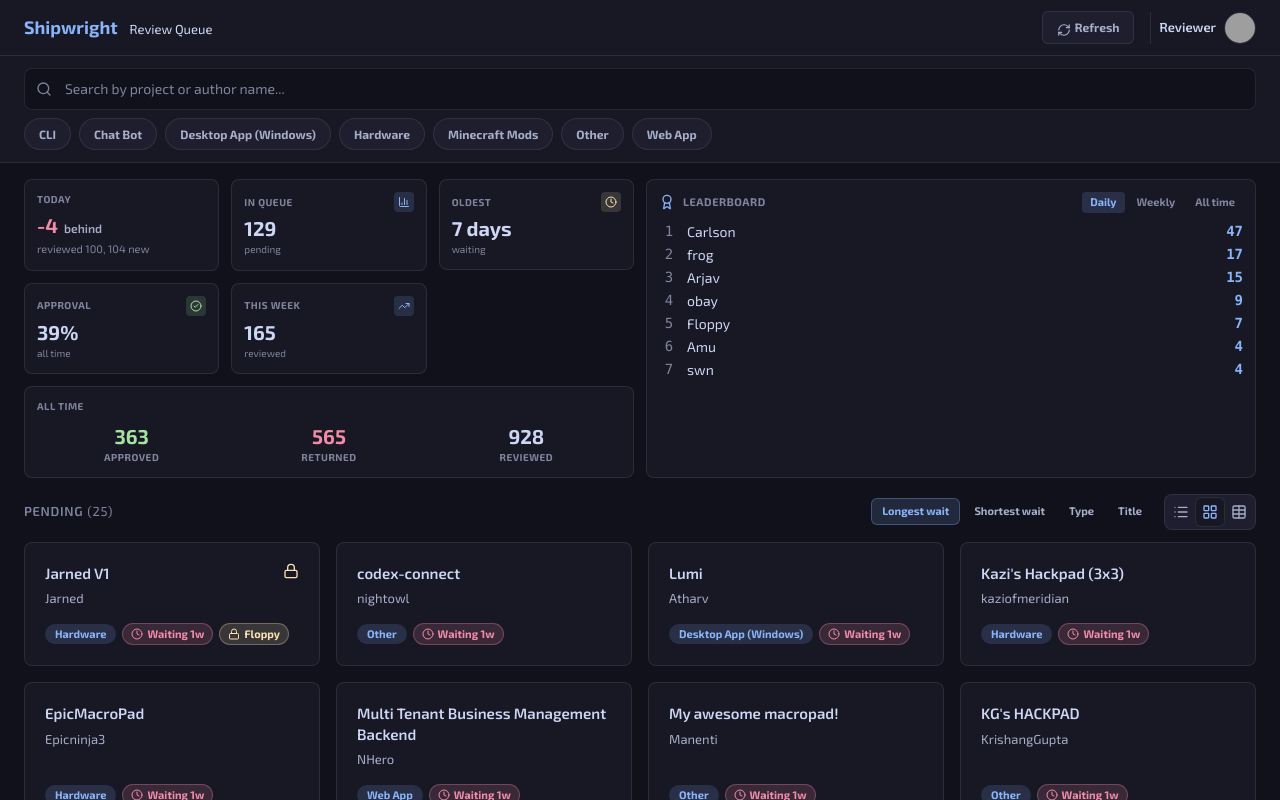
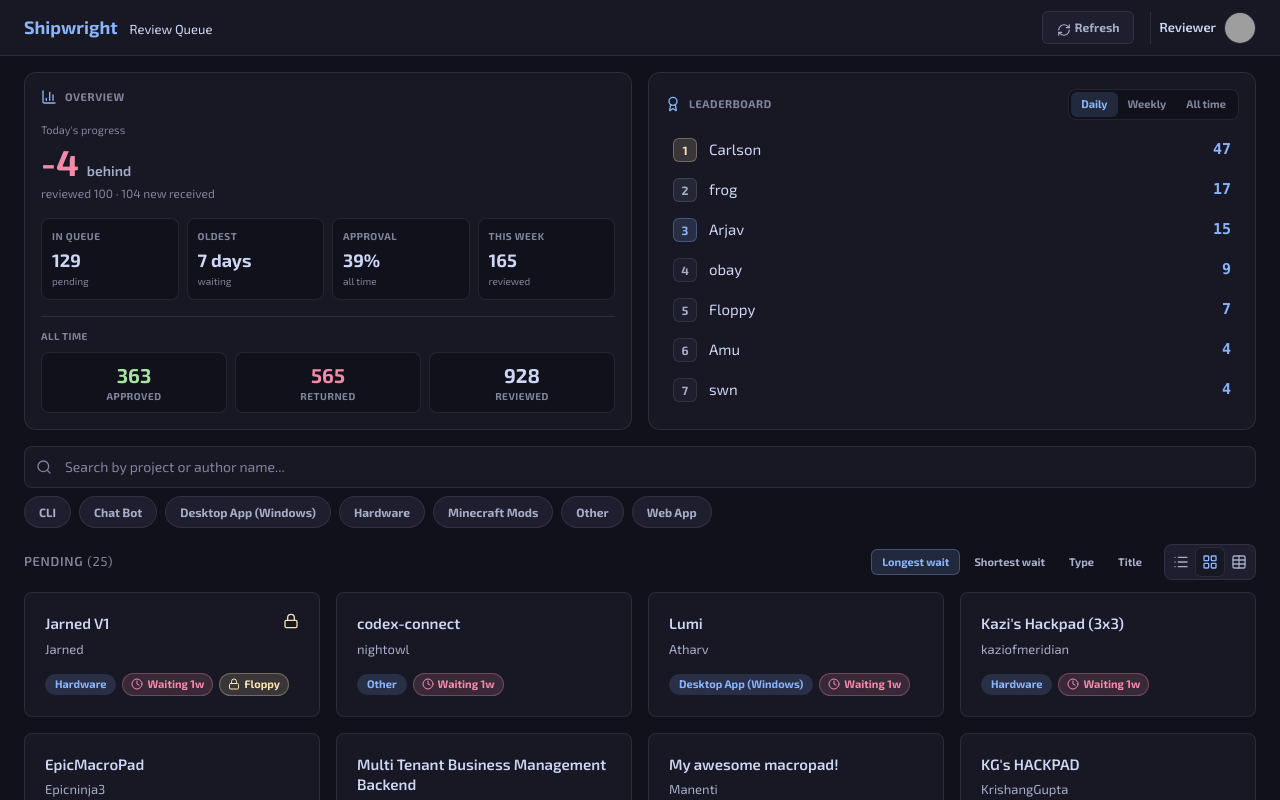
Before and after one commit to HexDump0/sw-dash-community-edition, a React (Vite) app in the folder frontend/: page / in a window 1280 px wide. Built offline with nearby package versions, Linux system fonts and the light colour scheme; grey boxes are pictures that could not be loaded; a web font is replaced by a local one.

Commit message:
refactor(frontend): cleaner two-card stats, search below stats, fully scrollable queue

```diff
--- a/frontend/src/components/queue/QueueStatsPanel.tsx
+++ b/frontend/src/components/queue/QueueStatsPanel.tsx
@@ -1,6 +1,6 @@
 import { useState } from 'react';
 import { Link } from 'react-router-dom';
-import { TrendingUp, Clock, BarChart3, CheckCircle2, Award } from 'lucide-react';
+import { BarChart3, Award } from 'lucide-react';
 import type { QueueStats, LeaderboardRow } from '../../types';
 
 interface QueueStatsPanelProps {
@@ -16,85 +16,78 @@ const PERIOD_LABELS: Record<Period, string> = {
   alltime: 'All time',
 };
 
+const RANK_COLORS: Record<number, string> = {
+  1: 'bg-yellow-subtle text-yellow border-yellow/30',
+  2: 'bg-subtext/10 text-subtext border-subtext/20',
+  3: 'bg-accent-subtle text-accent border-accent/30',
+};
+
 export function QueueStatsPanel({ stats, leaderboards }: QueueStatsPanelProps) {
   const [period, setPeriod] = useState<Period>('daily');
 
   const netIsPositive = stats.net_positive;
-  const netSign = netIsPositive ? '+' : '';
-  const netLabel = netIsPositive ? 'ahead' : 'behind';
+  const netFlowText = `${netIsPositive ? '+' : ''}${stats.net_flow}`;
 
   return (
-    <div className="grid grid-cols-1 lg:grid-cols-2 gap-3">
-      {/* Left: stats */}
-      <div className="grid grid-cols-2 sm:grid-cols-3 gap-3 content-start">
-        {/* Today */}
-        <div className="col-span-2 sm:col-span-1 p-3 rounded-lg bg-surface border border-border">
-          <div className="text-[10px] uppercase tracking-wider text-muted font-bold mb-1">Today</div>
-          <div className="flex items-baseline gap-1.5 mb-0.5">
-            <span className={`text-xl font-bold ${netIsPositive ? 'text-green' : 'text-red'}`}>
-              {netSign}{stats.net_flow}
-            </span>
-            <span className="text-xs text-subtext font-semibold">{netLabel}</span>
-          </div>
-          <p className="text-[11px] text-muted">
-            reviewed {stats.decisions_today ?? 0}, {stats.new_today ?? 0} new
-          </p>
+    <div className="grid grid-cols-1 xl:grid-cols-2 gap-4">
+      {/* Overview card */}
+      <div className="rounded-xl bg-surface border border-border p-4 flex flex-col">
+        <div className="flex items-center gap-2 mb-4">
+          <BarChart3 className="w-4 h-4 text-accent" />
+          <span className="text-[11px] uppercase tracking-wider text-muted font-bold">Overview</span>
         </div>
 
-        <MetricTile
-          label="In queue"
-          value={stats.pending}
-          hint="pending"
-          icon={BarChart3}
-          tone="accent"
-        />
-        <MetricTile
+        {/* Today */}
+        <div className="mb-4">
+          <div className="text-[11px] text-muted mb-1">Today&apos;s progress</div>
+          <div className="flex items-baseline gap-2">
+            <span className={`text-4xl font-bold ${netIsPositive ? 'text-green' : 'text-red'}`}>
+              {netFlowText}
+            </span>
+            <span className="text-sm font-semibold text-subtext">{netIsPositive ? 'ahead' : 'behind'}</span>
+          </div>
+          <div className="text-[12px] text-muted mt-0.5">
+            reviewed {stats.decisions_today ?? 0} · {stats.new_today ?? 0} new received
+          </div>
+        </div>
+
+        {/* Metric grid */}
+        <div className="grid grid-cols-2 sm:grid-cols-4 gap-2 mb-4">
+          <MiniMetric label="In queue" value={stats.pending} hint="pending" />
+          <MiniMetricLink
             label="Oldest"
             value={stats.oldest_waiting_text}
             hint="waiting"
             href={stats.oldest_waiting_id ? `/review/${stats.oldest_waiting_id}` : undefined}
-          icon={Clock}
-          tone="yellow"
           />
-        <MetricTile
-          label="Approval"
-          value={stats.approval_rate !== null ? `${stats.approval_rate}%` : '—'}
-          hint="all time"
-          icon={CheckCircle2}
-          tone="green"
-        />
-        <MetricTile
-          label="This week"
-          value={stats.decisions_this_week}
-          hint="reviewed"
-          icon={TrendingUp}
-          tone="blue"
-        />
+          <MiniMetric label="Approval" value={stats.approval_rate !== null ? `${stats.approval_rate}%` : '—'} hint="all time" />
+          <MiniMetric label="This week" value={stats.decisions_this_week} hint="reviewed" />
+        </div>
 
         {/* All time */}
-        <div className="col-span-2 sm:col-span-3 p-3 rounded-lg bg-surface border border-border">
+        <div className="mt-auto pt-3 border-t border-border">
           <div className="text-[10px] uppercase tracking-wider text-muted font-bold mb-2">All time</div>
           <div className="grid grid-cols-3 gap-2">
-            <Tally value={stats.approved} label="approved" color="text-green" />
-            <Tally value={stats.returned} label="returned" color="text-red" />
-            <Tally value={stats.decided} label="reviewed" color="text-text" />
+            <Tally value={stats.approved} label="approved" tone="green" />
+            <Tally value={stats.returned} label="returned" tone="red" />
+            <Tally value={stats.decided} label="reviewed" tone="neutral" />
           </div>
         </div>
       </div>
 
-      {/* Right: leaderboard */}
-      <div className="p-3 rounded-lg bg-surface border border-border">
-        <div className="flex items-center justify-between mb-2">
+      {/* Leaderboard card */}
+      <div className="rounded-xl bg-surface border border-border p-4 flex flex-col">
+        <div className="flex items-center justify-between mb-3">
           <div className="flex items-center gap-2">
             <Award className="w-4 h-4 text-accent" />
             <span className="text-[11px] uppercase tracking-wider text-muted font-bold">Leaderboard</span>
           </div>
-          <div className="flex items-center gap-1">
+          <div className="flex items-center bg-bg rounded-lg p-0.5 border border-border">
             {(Object.keys(PERIOD_LABELS) as Period[]).map((p) => (
               <button
                 key={p}
                 onClick={() => setPeriod(p)}
-                className={`px-2 py-0.5 rounded text-[11px] font-bold transition-all ${
+                className={`px-2.5 py-1 rounded-md text-[11px] font-bold transition-all ${
                   period === p
                     ? 'bg-accent-subtle text-accent'
                     : 'text-muted hover:text-text'
@@ -105,18 +98,27 @@ export function QueueStatsPanel({ stats, leaderboards }: QueueStatsPanelProps) {
             ))}
           </div>
         </div>
-        <div className="space-y-0.5">
-          {(leaderboards[period] ?? []).slice(0, 7).map((row) => (
-            <div key={`${period}-${row.position}`} className="flex items-center justify-between text-[14px]">
-              <div className="flex items-center gap-2 min-w-0">
-                <span className="w-5 text-center font-mono text-muted">{row.position}</span>
-                <span className="text-text truncate">{row.name}</span>
+
+        <div className="flex-1 space-y-1">
+          {(leaderboards[period] ?? []).slice(0, 7).map((row) => {
+            const rankStyle = RANK_COLORS[row.position] || 'bg-surface2 text-subtext border-border';
+            return (
+              <div
+                key={`${period}-${row.position}`}
+                className="flex items-center justify-between py-1.5 px-2 rounded-lg hover:bg-bg/50 transition-colors"
+              >
+                <div className="flex items-center gap-3 min-w-0">
+                  <span className={`w-6 h-6 flex items-center justify-center rounded-md border text-[12px] font-bold ${rankStyle}`}>
+                    {row.position}
+                  </span>
+                  <span className="text-[15px] text-text truncate">{row.name}</span>
                 </div>
-              <span className="font-mono font-semibold text-accent">{row.count}</span>
+                <span className="text-[15px] font-mono font-semibold text-accent">{row.count}</span>
               </div>
-          ))}
+            );
+          })}
           {(leaderboards[period] ?? []).length === 0 && (
-            <p className="text-[13px] text-muted">No leaderboard data.</p>
+            <p className="text-[13px] text-muted py-4 text-center">No leaderboard data.</p>
           )}
         </div>
       </div>
@@ -124,50 +126,47 @@ export function QueueStatsPanel({ stats, leaderboards }: QueueStatsPanelProps) {
   );
 }
 
-function MetricTile({
+function MiniMetric({ label, value, hint }: { label: string; value: React.ReactNode; hint?: string }) {
+  return (
+    <div className="p-2.5 rounded-lg bg-bg border border-border">
+      <div className="text-[10px] uppercase tracking-wider text-muted font-bold mb-0.5">{label}</div>
+      <div className="text-lg font-bold text-text truncate">{value}</div>
+      {hint && <div className="text-[10px] text-muted">{hint}</div>}
+    </div>
+  );
+}
+
+function MiniMetricLink({
   label,
   value,
   hint,
-  icon: Icon,
-  tone,
   href,
 }: {
   label: string;
   value: React.ReactNode;
   hint?: string;
-  icon: React.ElementType;
-  tone: 'accent' | 'green' | 'red' | 'yellow' | 'blue';
   href?: string;
 }) {
-  const toneClasses: Record<string, string> = {
-    accent: 'text-accent bg-accent-subtle',
-    green: 'text-green bg-green-subtle',
-    red: 'text-red bg-red-subtle',
-    yellow: 'text-yellow bg-yellow-subtle',
-    blue: 'text-blue bg-blue-subtle',
-  };
-
   const inner = (
-    <div className={`p-3 rounded-lg bg-surface border border-border transition-colors ${href ? 'hover:border-accent cursor-pointer' : ''}`}>
-      <div className="flex items-center justify-between mb-0.5">
-        <span className="text-[10px] uppercase tracking-wider text-muted font-bold">{label}</span>
-        <div className={`p-1 rounded ${toneClasses[tone]}`}>
-          <Icon className="w-3 h-3" />
-        </div>
-      </div>
-      <div className="text-xl font-bold text-text truncate">{value}</div>
+    <div className="p-2.5 rounded-lg bg-bg border border-border hover:border-accent transition-colors cursor-pointer">
+      <div className="text-[10px] uppercase tracking-wider text-muted font-bold mb-0.5">{label}</div>
+      <div className="text-lg font-bold text-text truncate">{value}</div>
       {hint && <div className="text-[10px] text-muted">{hint}</div>}
     </div>
   );
-
   if (href) return <Link to={href}>{inner}</Link>;
   return inner;
 }
 
-function Tally({ value, label, color }: { value: number; label: string; color: string }) {
+function Tally({ value, label, tone }: { value: number; label: string; tone: 'green' | 'red' | 'neutral' }) {
+  const colors = {
+    green: 'text-green',
+    red: 'text-red',
+    neutral: 'text-text',
+  };
   return (
-    <div className="text-center">
-      <div className={`text-xl font-bold ${color}`}>{value}</div>
+    <div className="text-center p-2 rounded-lg bg-bg border border-border">
+      <div className={`text-xl font-bold ${colors[tone]}`}>{value}</div>
       <div className="text-[10px] uppercase tracking-wider text-muted font-bold">{label}</div>
     </div>
   );
--- a/frontend/src/pages/QueuePage.tsx
+++ b/frontend/src/pages/QueuePage.tsx
@@ -177,8 +177,12 @@ export function QueuePage() {
         </div>
       </div>
 
-      {/* Filters */}
-      <div className="shrink-0 bg-surface border-b border-border px-6 py-3 space-y-2">
+      {/* Scrollable content */}
+      <div className="flex-1 overflow-y-auto px-6 py-4 space-y-4">
+        <QueueStatsPanel stats={data.stats} leaderboards={data.leaderboards} />
+
+        {/* Search + filters */}
+        <div className="space-y-2">
           <div className="relative">
             <Search className="absolute left-3 top-1/2 -translate-y-1/2 w-4 h-4 text-muted" />
             <input
@@ -186,7 +190,7 @@ export function QueuePage() {
               placeholder="Search by project or author name..."
               value={search}
               onChange={(e) => setSearch(e.target.value)}
-            className="w-full py-2.5 pl-10 pr-3 bg-bg border border-border rounded-lg text-text text-sm outline-none transition-all placeholder:text-muted focus:border-accent"
+              className="w-full py-2.5 pl-10 pr-3 bg-surface border border-border rounded-lg text-text text-sm outline-none transition-all placeholder:text-muted focus:border-accent"
             />
           </div>
 
@@ -216,10 +220,6 @@ export function QueuePage() {
             )}
           </div>
         </div>
-
-      {/* Scrollable content */}
-      <div className="flex-1 overflow-y-auto px-6 py-4 space-y-4">
-        <QueueStatsPanel stats={data.stats} leaderboards={data.leaderboards} />
 
         <section>
           <div className="flex items-center justify-between mb-3">
```
Lines whose indentation alone changed are shown as unchanged.
